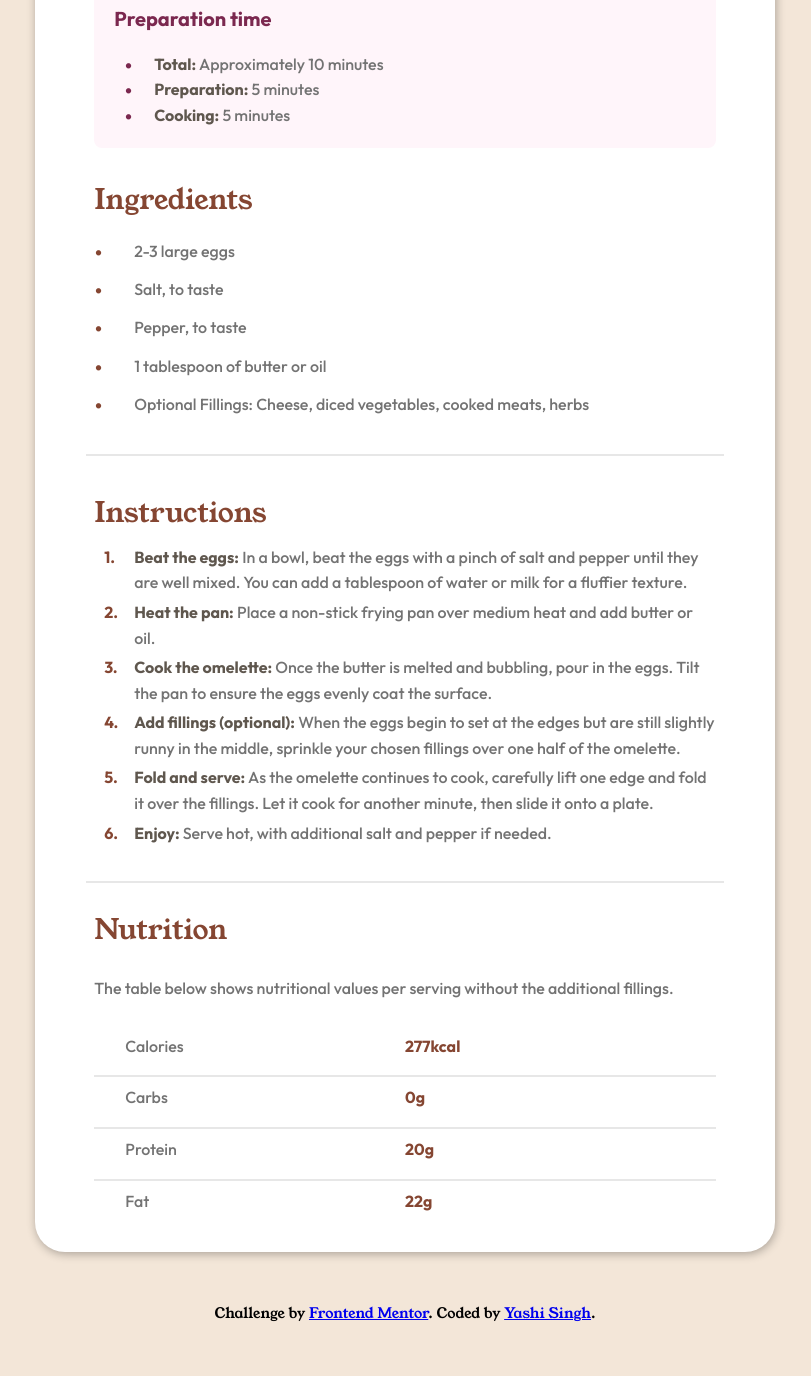
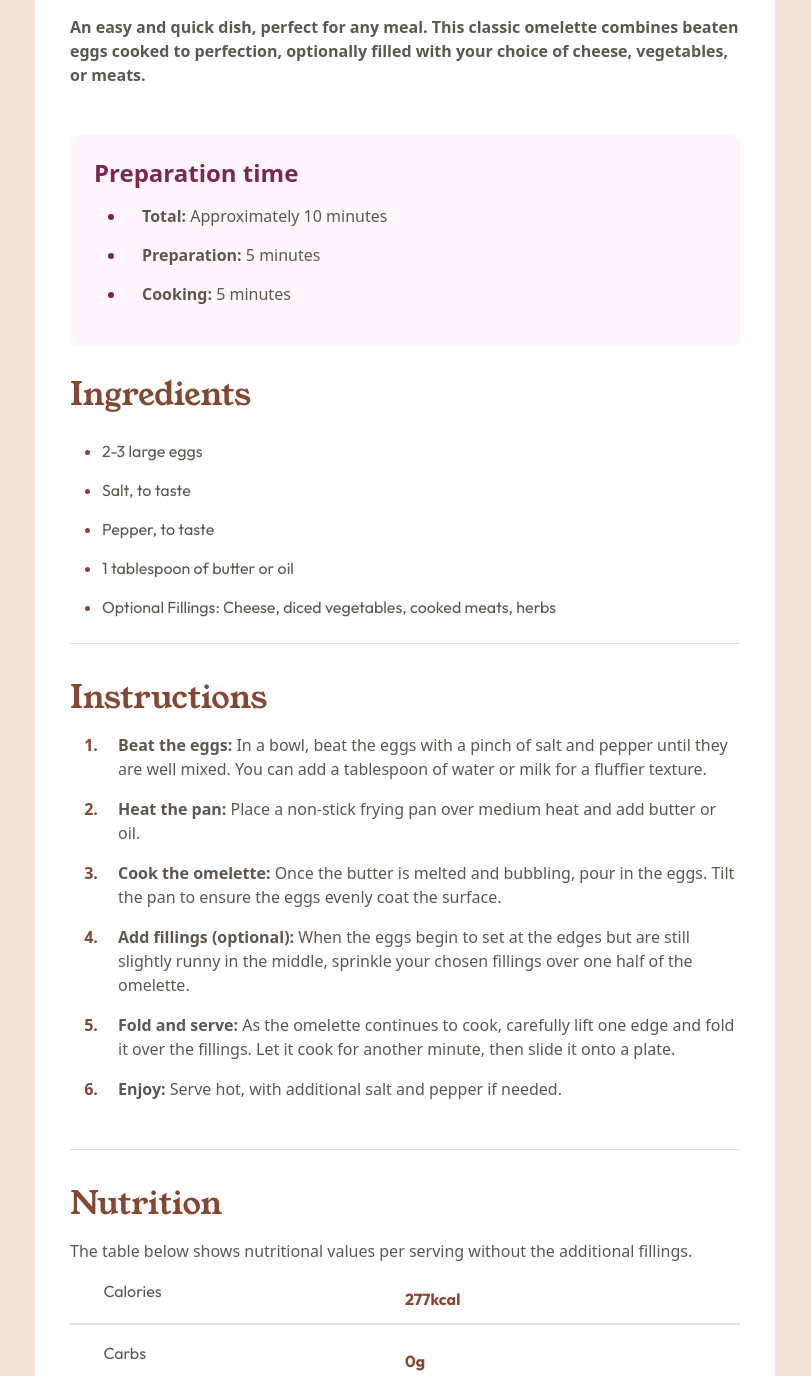
Before and after one commit to Yashi-Singh-9/Recipe-Page, a plain HTML site: page index.html in a window 1280 px wide. Shown: the part 566-1942 px from the top of the page, without its empty margins (235-1046 px from the left). Before the commit the page ends 1911 px from the top, so only its background shows below. Drawn offline with nearby package versions, Linux system fonts and the light colour scheme.

Commit message:
Refactor: Redone using HTML, SCSS, and Bootstrap

```diff
--- a/index.html
+++ b/index.html
@@ -3,76 +3,85 @@
 <head>
     <meta charset="UTF-8">
     <meta name="viewport" content="width=device-width, initial-scale=1.0">
-    <link rel="icon" type="image/png" sizes="32x32" href="./images/favicon-32x32.png">
-    <link rel="stylesheet" href="styles.css">
+
+    <link rel="icon" type="image/png" sizes="32x32" href="./images/favicon-32x32.png"> <!-- Frontend Mentor Icon -->
+    <link rel="stylesheet" href="styles.css"> <!-- CSS File Link -->
+    <link href="https://cdn.jsdelivr.net/npm/bootstrap@5.3.3/dist/css/bootstrap.min.css" rel="stylesheet" integrity="sha384-QWTKZyjpPEjISv5WaRU9OFeRpok6YctnYmDr5pNlyT2bRjXh0JMhjY6hW+ALEwIH" crossorigin="anonymous"> <!-- BootStrap Link-->
+
     <title>Frontend Mentor | Recipe page</title>
 </head>
 <body>
     <main>
         <!-- Image of the dish -->
-        <figure>
-            <img src="images/image-omelette.jpeg" alt="A plate of served omelette with a golden-brown crust">
-        </figure>
+        <img src="images/image-omelette.jpeg" alt="A plate of served omelette with a golden-brown crust" class="mt-2">
 
-        <header>
+        <section class="header mt-5">
             <h1>Simple Omelette Recipe</h1>
-            <p>An easy and quick dish, perfect for any meal. This classic omelette combines beaten eggs cooked to perfection, optionally filled with your choice of cheese, vegetables, or meats.</p>
-        </header>
+            <p class="mt-4 short-description">An easy and quick dish, perfect for any meal. This classic omelette combines beaten eggs cooked to perfection, optionally filled with your choice of cheese, vegetables, or meats.</p>
+        </section>
 
         <!-- Preparation time section -->
-        <section class="prep-time" aria-labelledby="prep-time">
-            <h2 id="prep-time">Preparation time</h2>
-            <ul class="prep-time-list">
-                <li><strong>Total:</strong> Approximately 10 minutes</li>
-                <li><strong>Preparation:</strong> 5 minutes</li>
-                <li><strong>Cooking:</strong> 5 minutes</li>
+        <section class="prep-time p-4 mt-5 mb-4 rounded-3" aria-labelledby="prep-time">
+            <h4 id="prep-time" class="prepTime mb-3">Preparation time</h4>
+            <ul class="prep-time-list mt-1">
+                <li><span class="title">Total:</span> Approximately 10 minutes</li>
+                <li><span class="title">Preparation:</span> 5 minutes</li>
+                <li><span class="title">Cooking:</span> 5 minutes</li>
             </ul>
         </section>
 
         <!-- Ingredients section -->
-        <section aria-labelledby="ingredients">
-            <h2 id="ingredients">Ingredients</h2>
+        <section aria-labelledby="ingredients" class="ingredient mt-4">
+            <h2 id="ingredients" class="heading">Ingredients</h2>
             <ul class="ingredients-list">
-                <li>2-3 large eggs</li>
+                <li class="mt-4">2-3 large eggs</li>
                 <li>Salt, to taste</li>
                 <li>Pepper, to taste</li>
                 <li>1 tablespoon of butter or oil</li>
-                <li>Optional Fillings: Cheese, diced vegetables, cooked meats, herbs</li>
+                <li class="mb-4">Optional Fillings: Cheese, diced vegetables, cooked meats, herbs</li>
             </ul>
         </section>
 
-        <hr>
+        <hr class="mb-4">
 
         <!-- Cooking instructions -->
-        <section aria-labelledby="instructions">
+        <section aria-labelledby="instructions" class="instruction">
             <h2 id="instructions">Instructions</h2>
-            <ol class="instructions-steps">
-                <li><strong>Beat the eggs:</strong> In a bowl, beat the eggs with a pinch of salt and pepper until they are well mixed. You can add a tablespoon of water or milk for a fluffier texture.</li>
-                <li><strong>Heat the pan:</strong> Place a non-stick frying pan over medium heat and add butter or oil.</li>
-                <li><strong>Cook the omelette:</strong> Once the butter is melted and bubbling, pour in the eggs. Tilt the pan to ensure the eggs evenly coat the surface.</li>
-                <li><strong>Add fillings (optional):</strong> When the eggs begin to set at the edges but are still slightly runny in the middle, sprinkle your chosen fillings over one half of the omelette.</li>
-                <li><strong>Fold and serve:</strong> As the omelette continues to cook, carefully lift one edge and fold it over the fillings. Let it cook for another minute, then slide it onto a plate.</li>
-                <li><strong>Enjoy:</strong> Serve hot, with additional salt and pepper if needed.</li>
+            <ol class="instructions-steps mt-3">
+                <li><p><span class="title">Beat the eggs:</span> In a bowl, beat the eggs with a pinch of salt and pepper until they are well mixed. You can add a tablespoon of water or milk for a fluffier texture.</p></li>
+                <li><p><span class="title">Heat the pan:</span> Place a non-stick frying pan over medium heat and add butter or oil.</p></li>
+                <li><p><span class="title">Cook the omelette:</span> Once the butter is melted and bubbling, pour in the eggs. Tilt the pan to ensure the eggs evenly coat the surface.</p></li>
+                <li><p><span class="title">Add fillings (optional):</span> When the eggs begin to set at the edges but are still slightly runny in the middle, sprinkle your chosen fillings over one half of the omelette.</p></li>
+                <li><p><span class="title">Fold and serve:</span> As the omelette continues to cook, carefully lift one edge and fold it over the fillings. Let it cook for another minute, then slide it onto a plate.</p></li>
+                <li><p><span class="title">Enjoy:</span> Serve hot, with additional salt and pepper if needed.</p></li>
             </ol>
         </section>
 
-        <hr class="second-hr">
+        <hr class="mb-4 mt-5">
 
         <!-- Nutrition values section -->
         <section class="nutrition" aria-labelledby="nutrition">
             <h2 id="nutrition">Nutrition</h2>
-            <p>The table below shows nutritional values per serving without the additional fillings.</p>
-            <div class="nutrition-table">
-                <div class="nutrition-item"><p>Calories</p><span>277kcal</span></div>
-                <div class="nutrition-item"><p>Carbs</p><span>0g</span></div>
-                <div class="nutrition-item"><p>Protein</p><span>20g</span></div>
-                <div class="nutrition-item"><p>Fat</p><span>22g</span></div>
+            <p class="mt-3">The table below shows nutritional values per serving without the additional fillings.</p>
+            <div class="nutrition-table d-flex flex-column">
+                <div class="nutrition-item pb-1">
+                    <p>Calories</p><span>277kcal</span>
+                </div>
+                <div class="nutrition-item pt-3">
+                    <p>Carbs</p><span>0g</span>
+                </div>
+                <div class="nutrition-item pt-3">
+                    <p>Protein</p><span>20g</span>
+                </div>
+                <div class="nutrition-item pt-2">
+                    <p>Fat</p><span>22g</span>
+                </div>
             </div>
         </section>
     </main>
 
     <footer>
-        <p>Challenge by <a href="https://www.frontendmentor.io?ref=challenge" target="_blank" rel="noopener noreferrer">Frontend Mentor</a>. Coded by <a href="https://www.linkedin.com/in/yashi-singh-b4143a246" target="_blank" rel="noopener noreferrer">Yashi Singh</a>.</p>
+        Challenge by <a href="https://www.frontendmentor.io?ref=challenge" target="_blank" class="text-decoration-none">Frontend Mentor</a>. Coded by <a href="https://www.linkedin.com/in/yashi-singh-b4143a246" target="_blank" class="text-decoration-none">Yashi Singh</a>.
     </footer>
 </body>
 </html>
--- /dev/null
+++ b/styles.scss
@@ -0,0 +1,199 @@
+@import url('https://fonts.googleapis.com/css2?family=Young+Serif:wght@400&family=Outfit:wght@400;600;700&display=swap');
+
+$white: hsl(0, 0%, 100%);
+$stone-100: hsl(30, 54%, 90%);
+$stone-150: hsl(30, 18%, 87%);
+$stone-600: hsl(30, 10%, 34%);
+$stone-900: hsl(24, 5%, 18%);
+$brown-800: hsl(14, 45%, 36%);
+$rose-800: hsl(332, 51%, 32%);
+$rose-50: hsl(330, 100%, 98%);
+
+*{
+    margin: 0;
+    padding: 0;
+    box-sizing: border-box;
+}
+
+body{
+    font-family: 'Outfit', sans-serif;
+    font-weight: 400;
+    font-size: 1rem;
+    display: flex;
+    justify-content: center;
+    align-items: center;
+    flex-direction: column;
+    background-color: $stone-100 !important;
+}
+
+main{
+    max-width: 740px;
+    width: 100%;
+    background-color: $white;
+    margin-top: 7rem;
+    border-radius: 16px;
+    padding: 35px;
+
+    @media (max-width: 768px) {
+        max-width: none;
+        margin-top: 0;
+        border-radius: 0;
+    }
+
+    img{
+        max-width: 100%;
+        border-radius: 16px;
+    }
+
+    .header{
+        h1{
+            font-family: 'Young Serif', serif;
+            font-weight: 400;
+            color: $stone-900;
+        }
+
+        .short-description {
+            color: $stone-600;
+            font-weight: 600;
+        }
+    }
+
+    .prep-time{
+        background-color: $rose-50;
+        margin-bottom: 0;
+
+        .prepTime{
+            color: $rose-800;
+            font-weight: 700;
+        }
+
+        ul{
+            li::marker{
+                color: $rose-800;
+            }
+
+            li{
+                margin-bottom: 15px;
+                color: $stone-600;
+
+                .title{
+                    font-weight: 700;
+                    margin-left: 1rem;
+                }
+            }
+        }
+    }
+
+    .ingredient{
+        .heading{
+            font-family: 'Young Serif', serif;
+            font-weight: 400;
+            color: $brown-800;
+            margin-top: 30px;
+        }
+
+        .ingredients-list{
+            li::marker{
+                color: $brown-800;
+            }
+
+            li{
+                margin-bottom: 15px;
+                margin-top: 10px;
+                color: $stone-600;
+                font-family: 'Outfit', sans-serif;
+                font-weight: 400;
+            }
+        }
+    }
+
+    hr{
+        color: darken($stone-150, 40%);
+    }
+
+    .instruction{
+        #instructions{
+            font-family: 'Young Serif', serif;
+            font-weight: 400;
+            color: $brown-800;
+            margin-top: 35px;
+        }
+
+        .instructions-steps{
+            li::marker{
+                color: $brown-800;
+                font-weight: 700;
+            }
+
+            li{
+                margin-bottom: 15px;
+
+                p{
+                    margin-left: 1rem;
+                    color: $stone-600;
+
+                    .title{
+                        font-weight: 700;
+                        display: contents;
+                    }
+                }
+            }
+        }
+    }
+
+    .nutrition{
+        #nutrition{
+            font-family: 'Young Serif', serif;
+            font-weight: 400;
+            color: $brown-800;
+            margin-top: 35px;
+        }
+
+        p{
+            color: $stone-600;
+        }
+
+        .nutrition-table{
+            .nutrition-item {
+                display: flex;
+                align-items: center;
+                justify-content: space-around;
+
+                @media (max-width: 320px) {
+                    flex-direction: column;
+                    align-items: baseline;
+                }
+
+                &:not(:last-child) {
+                    border-bottom: 2px solid $stone-150;
+                }
+
+                p {
+                    font-family: 'Outfit', sans-serif;
+                    color: $stone-600;
+                    font-weight: 500;
+                    margin-left: 5%;
+                    flex: 1;
+                }
+
+                span {
+                    font-weight: bold;
+                    color: $brown-800;
+                    font-family: 'Outfit', sans-serif;
+                    margin-right: 5%;
+                    flex: 1;
+                }
+            }
+        }
+    }
+}
+
+footer{
+    color: $rose-800;
+    font-weight: 600;
+
+    a,
+    a:visited{
+        color: $stone-900;
+    }
+}
```
Also changed, not shown: images/Desktop-Preview.png (deleted), images/Mobile-Preview.png (deleted), images/mobile-design.png (added), styles.css, 3 other files.
